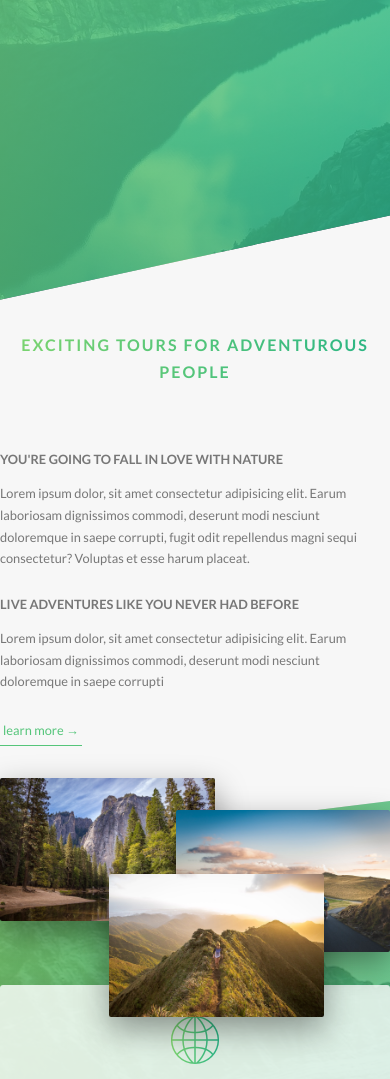
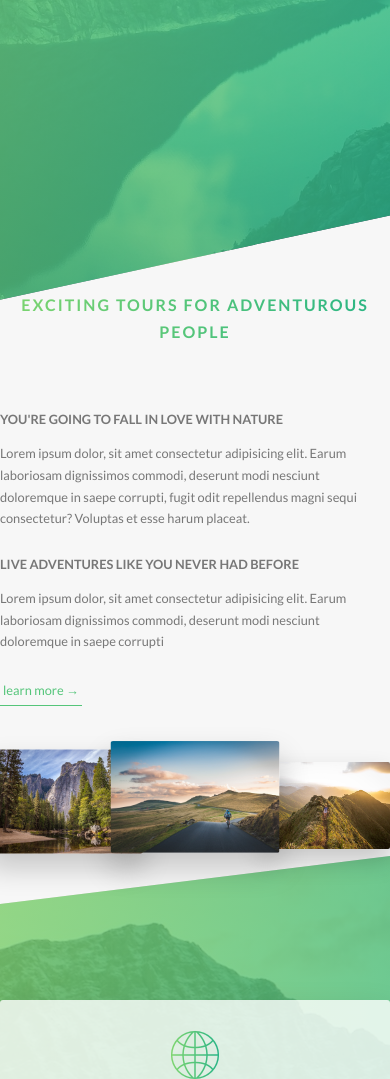
Before and after one commit to mohitanand08/Natours-Nature-s-Tour, a website: page index.html in a window 390 px wide. Shown: the part 502-1581 px from the top of the page. Drawn offline with Linux system fonts and the light colour scheme.

Commit message:
Responsive website part 2

```diff
--- a/sass/base/_utilities.scss
+++ b/sass/base/_utilities.scss
@@ -3,9 +3,15 @@
 }
 .u-margin-bottom-big {
 	margin-bottom: 8rem !important;
+	@include respond(tab-port) {
+		margin-bottom: 5rem;
+	}
 }
 .u-margin-bottom-medium {
 	margin-bottom: 4rem !important;
+	@include respond(tab-port) {
+		margin-bottom: 3rem;
+	}
 }
 .u-margin-bottom-small {
 	margin-bottom: 1.5rem !important;
--- a/sass/components/_cards.scss
+++ b/sass/components/_cards.scss
@@ -15,7 +15,6 @@
 		backface-visibility: hidden;
 		border-radius: 3px;
 		overflow: hidden;
-		box-shadow: 0 1.5rem 4rem rgba($color-black, .15);
 		&-front {
 			background-color: $color-white;
 		}
@@ -38,6 +37,10 @@
 	}
 	&:hover &__side-back {
 		transform: rotateY(0deg);
+	}
+
+	&__details {
+		padding: 1rem 3rem;
 	}
 
 	// Front side styling
@@ -140,4 +143,42 @@
 		font-size: 6rem;
 		font-weight: 100;
 	}
+
+	@include respond(tab-port) {
+		height: auto;
+		border-radius: 3px;
+		background-color: $color-white;
+		box-shadow: 0 1.5rem 4rem rgba($color-black, .15);
+
+		&__side {
+			height: auto;
+			transition: all .8s ease;
+			position: relative;
+			box-shadow: none;
+			&-back {
+				transform: rotateY(0);
+				-moz-clip-path: polygon(0 15%, 100% 0, 100% 100%, 0 100%);
+				clip-path: polygon(0 15%, 100% 0, 100% 100%, 0 100%);
+			}
+		}
+		&:hover &__side-back {
+			transform: rotateY(0deg);
+		}
+
+		// Back side styling
+		&__cta {
+			position: relative;
+			top: 0;
+			left: 0;
+			transform: translate(0);
+			width: 100%;
+			padding: 7rem 4rem 4rem 4rem;
+		}
+		&__price-box {
+			margin-bottom: 3rem;
+		}
+		&__price-value {
+			font-size: 4rem;
+		}
+	}
 }
--- a/sass/components/_composition.scss
+++ b/sass/components/_composition.scss
@@ -8,17 +8,40 @@
 		z-index: 10;
 		transition: all .2s;
 		outline-offset: 2rem;
+		@include respond(tab-port) {
+			float: left;
+			position: relative;
+			width: 33.33%;
+			box-shadow: 0 1.5rem 3rem rgba($color-black, 0.2);
+		}
 		&--p1 {
 			left: 0;
 			top: -2rem;
+			@include respond(tab-port) {
+				top: .5rem;
+				transform: scale(1.2);
+				margin-bottom: 6rem;
+			}
 		}
 		&--p2 {
 			right: 0;
 			top: 2rem;
+			@include respond(tab-port) {
+				top: 0;
+				transform: scale(1.3);
+				z-index: 100;
+				margin-bottom: 6rem;
+			}
 		}
 		&--p3 {
 			left: 28%;
 			top: 10rem;
+			@include respond(tab-port) {
+				top: 1rem;
+				left: 0;
+				transform: s scale(1.1);
+				margin-bottom: 6rem;
+			}
 		}
 		&:hover {
 			outline: 1.5rem solid $color-primary;
@@ -30,5 +53,4 @@
 	&:hover &__photo:not(:hover) {
 		transform: scale(0.95);
 	}
-
 }
--- a/sass/components/_form.scss
+++ b/sass/components/_form.scss
@@ -14,6 +14,9 @@
 		width: 90%;
 		display: block;
 		transition: all .3s;
+		@include respond(tab-port) {
+			width: 100%;
+		}
 		&:focus {
 			outline: none;
 			box-shadow: 0 1rem 2rem rgba($color-black, 0.1);
@@ -44,6 +47,10 @@
 	&__radio-group {
 		width: 49%;
 		display: inline-block;
+		@include respond(tab-port) {
+			width: 100%;
+			margin-bottom: 2rem;
+		}
 	}
 	&__radio-input {
 		display: none;
--- a/sass/components/_story.scss
+++ b/sass/components/_story.scss
@@ -8,7 +8,15 @@
 	padding-left: 9rem;
 	font-size: $default-font-size;
 	transform: skewX(-12deg);
-
+	@include respond(tab-port) {
+		width: 100%;
+		padding: 4rem;
+		padding-left: 7rem;
+	}
+	@include respond(phone) {
+		transform: translateX(-3rem) skewX(0);
+		margin-left: 3rem;
+	}
 	&__shape {
 		width: 15rem;
 		height: 15rem;
@@ -20,6 +28,9 @@
 		clip-path: circle(50% at 50% 50%);
 		transform: translateX(-3rem) skewX(12deg);
 		position: relative;
+		@include respond(phone) {
+			transform: translateX(-3rem) skewX(0);
+		}
 	}
 	&__image {
 		height: 100%;
@@ -28,6 +39,9 @@
 	}
 	&__text {
 		transform: skewX(12deg);
+		@include respond(phone) {
+			transform: skewX(0);
+		}
 	}
 	&__caption {
 		position: absolute;
--- a/sass/pages/_home.scss
+++ b/sass/pages/_home.scss
@@ -2,6 +2,9 @@
 	background-color: $color-grey-light-1;
 	padding: 25rem 0;
 	margin-top: -20vh;
+	@include respond(tab-port) {
+		padding: 20rem 0;
+	}
 }
 .section-features {
 	padding: 20rem 0;
@@ -13,33 +16,64 @@
 	& > * {
 		transform: skewY(7deg);
 	}
+	@include respond(tab-port) {
+		padding: 15rem 0;
+	}
 }
 
 .section-tours {
 	background-color: $color-grey-light-1;
 	padding: 25rem 0 15rem 0;
 	margin-top: -10rem;
+	@include respond(tab-port) {
+		padding: 20rem 0 10rem 0;
+	}
 }
 
 .section-stories {
 	padding: 15rem 0;
 	position: relative;
+	@include respond(tab-port) {
+		padding: 10rem 0;
+	}
 }
 
 .section-book {
 	padding: 15rem 0;
 	background-image: linear-gradient(to right bottom, $color-primary-light, $color-primary-dark);
+	@include respond(tab-port) {
+		padding: 10rem 0;
+	}
 }
 .book {
 	background-image: linear-gradient(105deg, rgba($color-white, 0.9) 0%, rgba($color-white, 0.9) 50%, transparent 50%),
 		url(../img/nat-10.jpg);
 	background-size: 100%;
-	height: 50rem;
 	border-radius: 3px;
 	box-shadow: 0 1.5rem 4rem rgba($color-black, 0.25);
 
+	@include respond(tab-land) {
+		background-image: linear-gradient(
+				105deg,
+				rgba($color-white, 0.9) 0%,
+				rgba($color-white, 0.9) 65%,
+				transparent 65%
+			),
+			url(../img/nat-10.jpg);
+		background-size: cover;
+	}
+	@include respond(tab-port) {
+		background-image: linear-gradient(to right, rgba($color-white, 0.9) 0%, rgba($color-white, 0.9) 100%),
+			url(../img/nat-10.jpg);
+	}
 	&__form {
 		width: 50%;
 		padding: 6rem;
+		@include respond(tab-land) {
+			width: 65%;
+		}
+		@include respond(tab-port) {
+			width: 100%;
+		}
 	}
 }
```
Also changed, not shown: css/style.css. Lines whose indentation alone changed are shown as unchanged.
